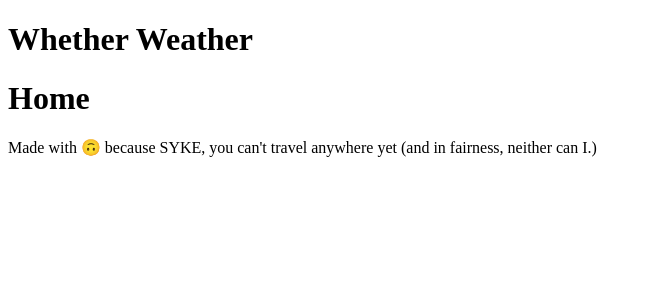
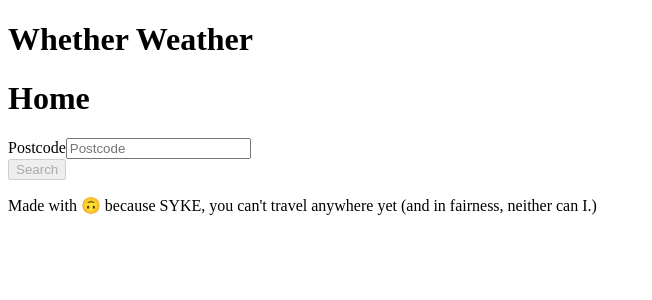
Before and after one commit to elliefarrer/weather-app, a React app: page / in a window 1280 px wide. Shown: the top 300 px of the page, without its empty margins (0-652 px from the left). Built offline with nearby package versions, Linux system fonts and the light colour scheme; no server answers.

Commit message:
Added working form to home page

```diff
--- a/package.json
+++ b/package.json
@@ -10,6 +10,7 @@
     "build": "webpack -p"
   },
   "dependencies": {
+    "@babel/runtime": "^7.11.2",
     "axios": "^0.19.2",
     "dotenv-webpack": "^2.0.0",
     "moment": "^2.27.0",
@@ -26,6 +27,7 @@
   },
   "devDependencies": {
     "@babel/core": "^7.11.4",
+    "@babel/plugin-transform-runtime": "^7.11.0",
     "@babel/polyfill": "^7.10.4",
     "@babel/preset-env": "^7.11.0",
     "@babel/preset-react": "^7.10.4",
--- a/src/App.js
+++ b/src/App.js
@@ -2,7 +2,7 @@ import React from 'react';
 import { render } from 'react-dom';
 import { BrowserRouter, Switch, Route } from 'react-router-dom';
 import { Provider } from 'react-redux';
-import { Header, Footer, Home, Postcode, Results } from './containers';
+import { Header, Footer, Home } from './containers';
 import store from './store';
 
 const App = () => (
@@ -12,8 +12,6 @@ const App = () => (
         <main id="content">
             <Switch>
                 <Route exact path="/" component={Home} />
-                <Route exact path="/results" component={Results} />
-                <Route path="/results/:id" component={Postcode} />
             </Switch>
         </main>
 
--- /dev/null
+++ b/src/containers/Home/components/Form/index.jsx
@@ -0,0 +1,48 @@
+import React, { useEffect } from 'react';
+import { Field, reduxForm } from 'redux-form';
+
+const Form = ({
+    getWeatherData,
+    getPostcodesData,
+    postcode,
+    lat,
+    lon,
+    setShowWeatherModal,
+    handleSubmit,
+    submitting,
+    pristine
+}) => {
+    const submit = async () => {
+        await getPostcodesData(postcode.replace(/ /g, ''))
+    }
+
+    useEffect(() => {
+        if (lat && lon) {
+            getWeatherData(lat, lon);
+            setShowWeatherModal(true);
+        }
+    }, [lat, lon]);
+    return (
+        <form onSubmit={handleSubmit(submit)}>
+            <div>
+                <label htmlFor="postcode">Postcode</label>
+                <Field
+                    name="postcode"
+                    type="text"
+                    component="input"
+                    placeholder="Postcode"
+                />
+            </div>
+
+            <div>
+                <button type="submit" disabled={pristine || submitting}>
+                    {submitting ? 'Searching...' : 'Search'}
+                </button>
+            </div>
+        </form>
+    );
+}
+
+export default reduxForm({
+    form: 'POSTCODE_FORM',
+})(Form);
--- /dev/null
+++ b/src/containers/Home/components/index.js
@@ -0,0 +1 @@
+export { default as Form } from './Form/index.jsx';
--- a/src/containers/Home/index.jsx
+++ b/src/containers/Home/index.jsx
@@ -1,22 +1,45 @@
-import React, { useEffect } from 'react';
+import React, { useState } from 'react';
 import { connect } from 'react-redux';
 import { getPostcodesData } from '../../actions/postcodesActions';
 import { getWeatherData } from '../../actions/weatherActions';
+import * as selectors from '../../selectors';
+import { Form } from './components';
 
-const Home = ({ getPostcodesData, getWeatherData }) => {
-    useEffect(() => {
-        getPostcodesData('SW62AT');
-        getWeatherData('51.476075', '-0.191807');
-    }, [])
+const Home = ({
+    getPostcodesData,
+    getWeatherData,
+    postcode,
+    lat,
+    lon
+}) => {
+    const [showWeatherModal, setShowWeatherModal] = useState(false);
     return (
         <>
             <h1>Home</h1>
+
+            <Form
+                getPostcodesData={getPostcodesData}
+                getWeatherData={getWeatherData}
+                postcode={postcode}
+                lat={lat}
+                lon={lon}
+                setShowWeatherModal={setShowWeatherModal}
+            />
+
+            {showWeatherModal &&
+                <p>This works</p>
+            }
         </>
-    )
+    );
 }
 
 const mapStateToProps = state => ({
-    postcode: state.postcode
+    postcode: selectors.postcodeSelector(state, 'postcode'),
+    lat: selectors.latSelector(state),
+    lon: selectors.lonSelector(state)
 })
 
-export default connect(mapStateToProps, { getPostcodesData, getWeatherData })(Home);
+export default connect(
+    mapStateToProps,
+    { getPostcodesData, getWeatherData }
+)(Home);
--- a/src/containers/Results/index.jsx
+++ /dev/null
@@ -1,5 +0,0 @@
-import React from 'react';
-
-const Results = () => <h1>Results</h1>;
-
-export default Results;
--- a/src/containers/index.js
+++ b/src/containers/index.js
@@ -1,5 +1,3 @@
 export { default as Header } from './Header/index.jsx';
 export { default as Footer } from './Footer/index.jsx';
 export { default as Home } from './Home/index.jsx';
-export { default as Postcode } from './Postcode/index.jsx';
-export { default as Results } from './Results/index.jsx';
--- a/src/reducers/index.js
+++ b/src/reducers/index.js
@@ -1,8 +1,10 @@
 import { combineReducers } from 'redux';
+import { reducer as formReducer } from 'redux-form';
 import PostcodeReducer from './postcodes';
 import WeatherReducer from './weather';
 
 export default combineReducers({
     postcode: PostcodeReducer,
     weather: WeatherReducer,
+    form: formReducer,
 });
--- /dev/null
+++ b/src/selectors/index.js
@@ -0,0 +1,10 @@
+import { formValueSelector } from 'redux-form';
+
+const FORM_NAME = 'POSTCODE_FORM';
+
+const postcodeFormSelector = formValueSelector(FORM_NAME);
+
+export const postcodeSelector = (state) =>
+    postcodeFormSelector(state, 'postcode');
+export const latSelector = (state) => state.postcode.postcode?.latitude;
+export const lonSelector = (state) => state.postcode.postcode?.longitude;
```
Also changed, not shown: .babelrc, 1 other file (tests, documents, lock files or other folders).
